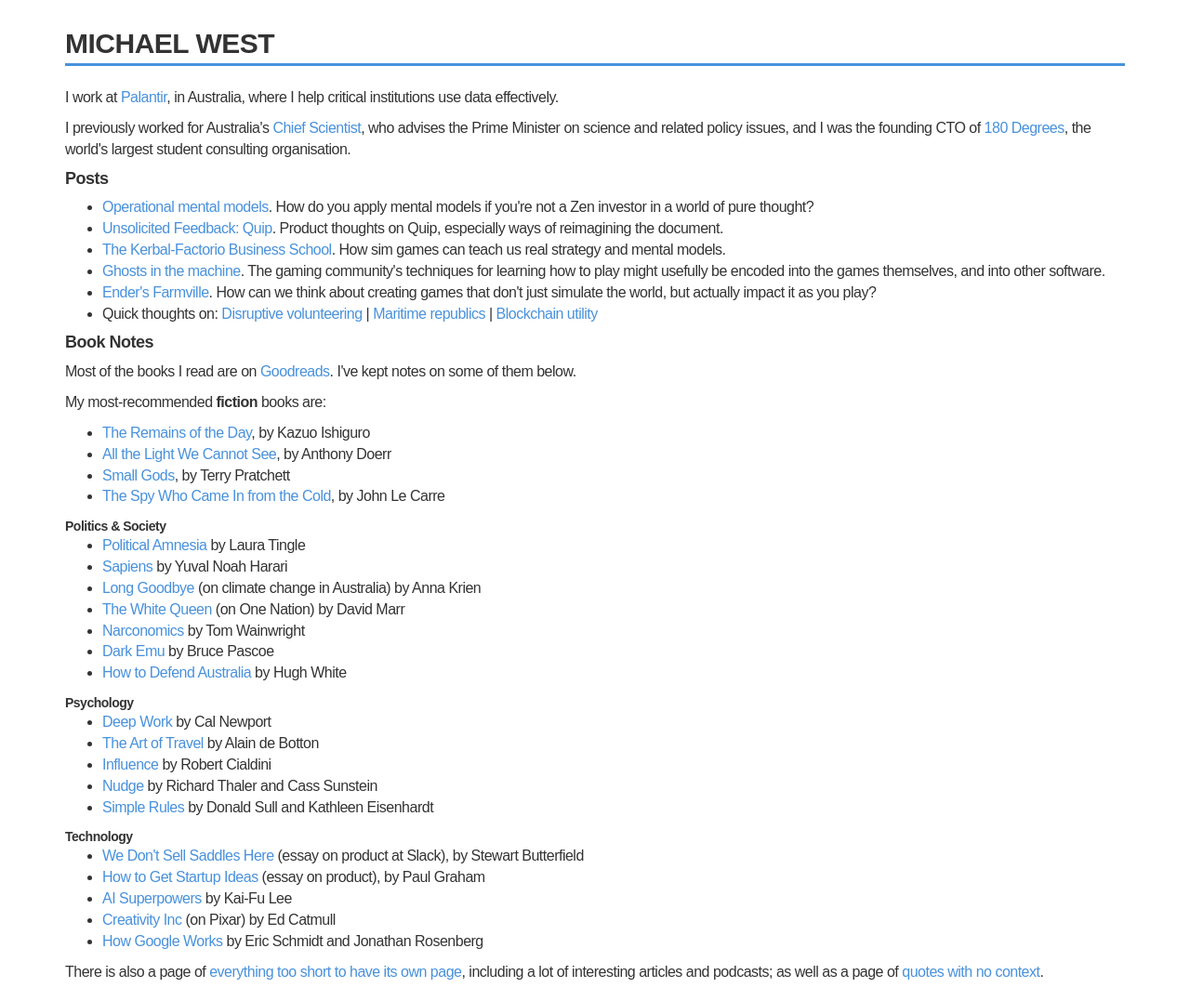
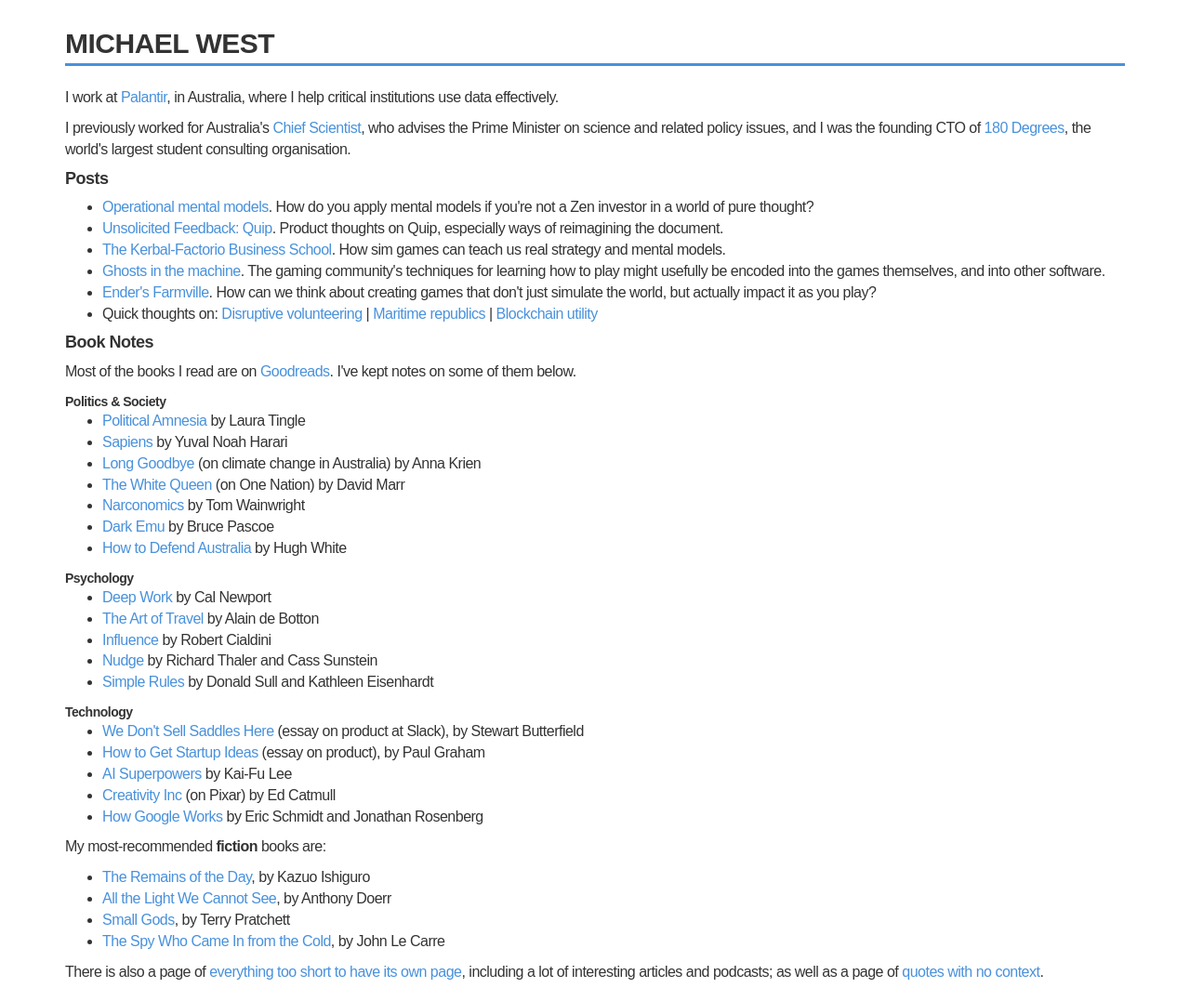
Before and after one commit to michaelwest/michaelwest.github.io, a Jekyll site: the page index.html, which Jekyll copies as it is, in a window 1280 px wide. Shown: the whole page at 93% size. Built offline with Jekyll 4.4.1, drawn with Linux system fonts in a browser that asks for light colours; nearby versions of some CDN libraries; some web fonts are replaced; some of the changed lines change nothing that is shown.

Commit message:
Edit homepage

```diff
--- a/index.html
+++ b/index.html
@@ -2,6 +2,7 @@
 <html>
     <head>
 	<meta name="viewport" content="width=device-width,initial-scale=1,maximum-scale=1,user-scalable=no">
+	<title>Michael West</title>
 	<link rel="icon" type="image/png" sizes="32x32" href="img/favicon-32x32.png">
 	<link rel="icon" type="image/png" sizes="16x16" href="img/favicon-16x16.png">
 	<link rel="stylesheet" href="http://netdna.bootstrapcdn.com/bootstrap/3.1.1/css/bootstrap.min.css">
@@ -57,13 +58,6 @@
 		<p></p>
 		<h4>Book Notes</h4>
 		<p>Most of the books I read are on <a href="https://www.goodreads.com/review/list/41785209-michael-west?shelf=read">Goodreads</a>. I've kept notes on some of them below.</p>
-		<p>My most-recommended <b>fiction</b> books are:</p>
-		<ul>
-			<li><a href="https://www.goodreads.com/book/show/28921.The_Remains_of_the_Day">The Remains of the Day</a>, by Kazuo Ishiguro</li>
-			<li><a href="https://www.goodreads.com/book/show/18143977-all-the-light-we-cannot-see">All the Light We Cannot See</a>, by Anthony Doerr</li>
-			<li><a href="https://www.goodreads.com/book/show/34484.Small_Gods">Small Gods</a>, by Terry Pratchett</li>
-			<li><a href="https://www.goodreads.com/book/show/19494.The_Spy_Who_Came_In_from_the_Cold">The Spy Who Came In from the Cold</a>, by John Le Carre</li>
-		</ul>
 		<p></p>
 		<b>Politics & Society</b>
 		<ul>
@@ -93,6 +87,13 @@
 			<li><a href="notes/creatvityinc">Creativity Inc</a> (on Pixar) by Ed Catmull</li>
 			<li><a href="notes/howgoogleworks">How Google Works</a> by Eric Schmidt and Jonathan Rosenberg</li>
 		</ul>
+		<p>My most-recommended <b>fiction</b> books are:</p>
+		<ul>
+			<li><a href="https://www.goodreads.com/book/show/28921.The_Remains_of_the_Day">The Remains of the Day</a>, by Kazuo Ishiguro</li>
+			<li><a href="https://www.goodreads.com/book/show/18143977-all-the-light-we-cannot-see">All the Light We Cannot See</a>, by Anthony Doerr</li>
+			<li><a href="https://www.goodreads.com/book/show/34484.Small_Gods">Small Gods</a>, by Terry Pratchett</li>
+			<li><a href="https://www.goodreads.com/book/show/19494.The_Spy_Who_Came_In_from_the_Cold">The Spy Who Came In from the Cold</a>, by John Le Carre</li>
+		</ul>
 
 		<p>There is also a page of <a href="notes/briefs">everything too short to have its own page</a>, including a lot of interesting articles and podcasts; as well as a page of <a href="notes/quotes">quotes with no context</a>.</p>
     </div>
```
